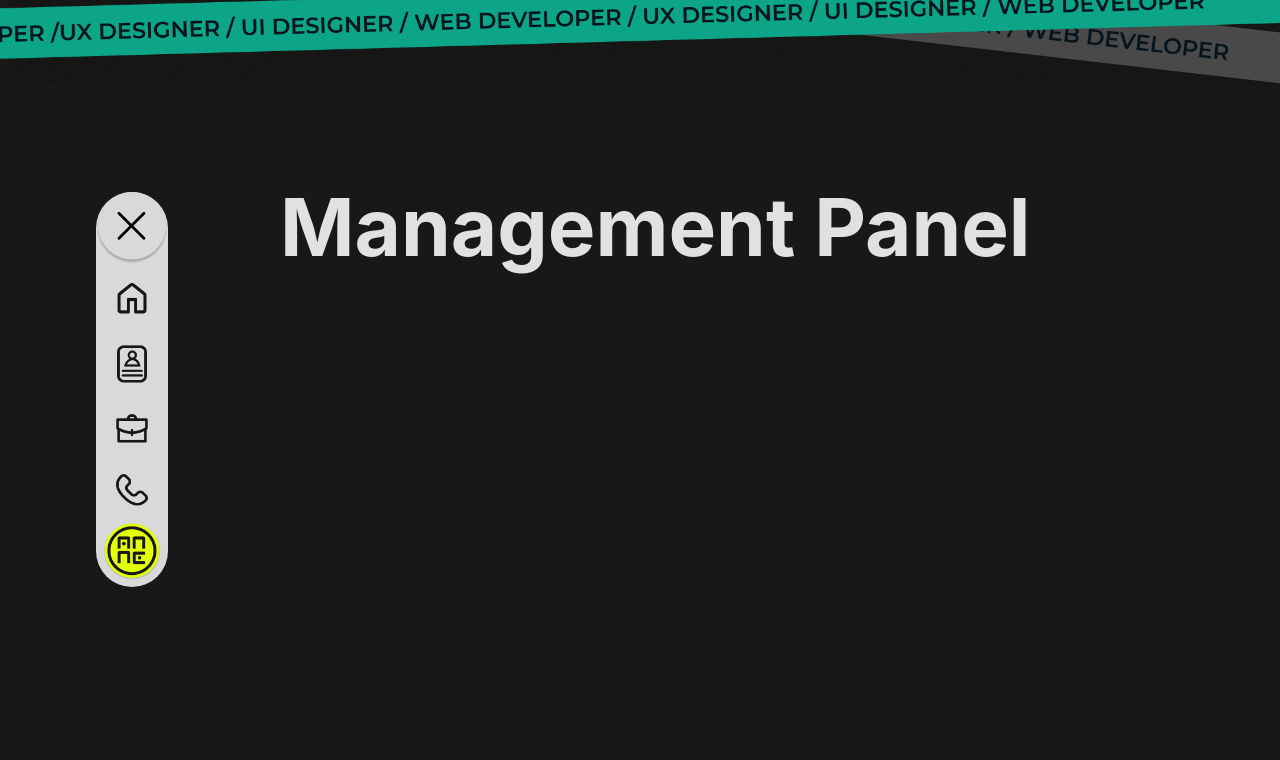
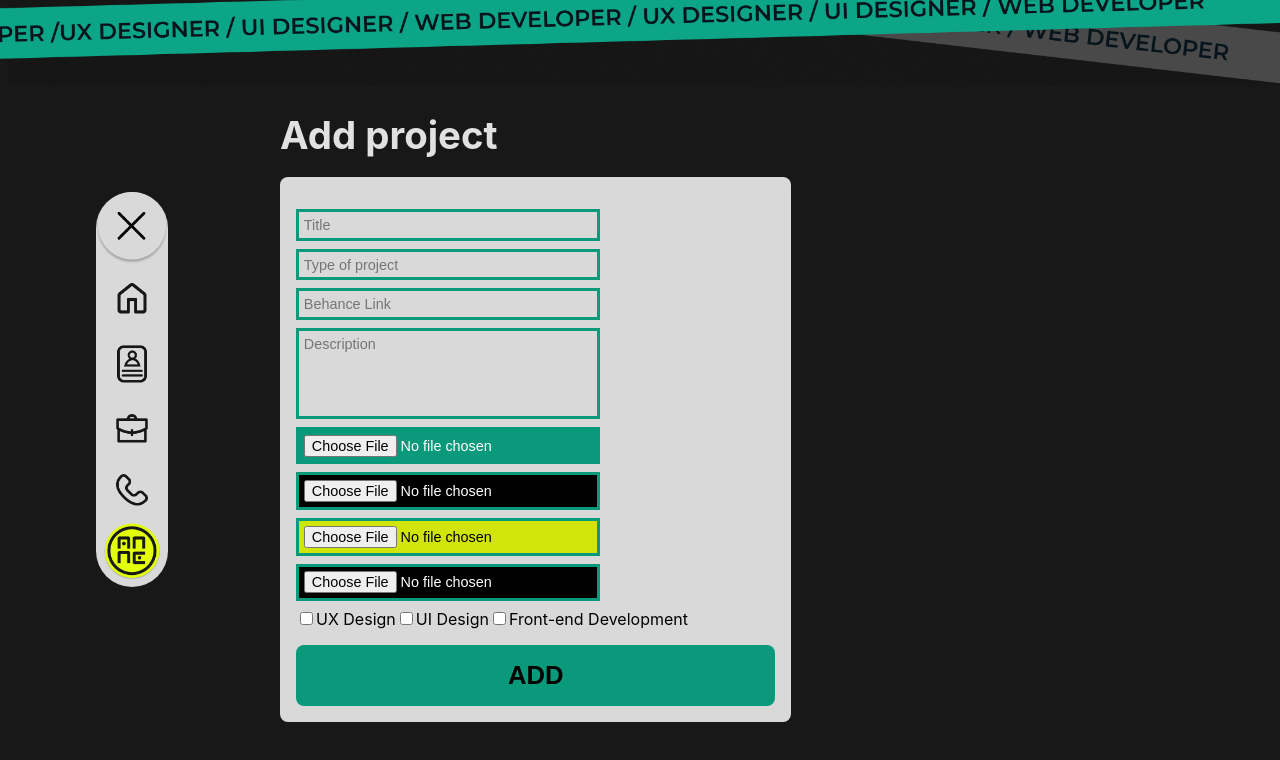
Before and after one commit to AnneSolarte/P.Web---2024, a React (Vite) app in the folder Portfolio/: page /management-panel in a window 1280 px wide. Shown: the top 760 px of the page. Built offline with nearby package versions, Linux system fonts and the light colour scheme.

Commit message:
feature: management panel page style

```diff
--- a/Portfolio/src/components/Form/Form.css
+++ b/Portfolio/src/components/Form/Form.css
@@ -39,9 +39,10 @@
     margin-top: 1rem;
 }
 
-#input-message{
+#input-description, #input-message{
     padding-bottom: 4rem;
 }
+
 
 .form-login-card{
     display: flex;
@@ -71,6 +72,71 @@
     font-size: 0.8rem;
 }
 
+.form-add-project-card{
+    display: flex;
+    align-items: center;
+    justify-content: center;
+    background-color: #D9D9D9;
+    color: black;
+    border-radius: 0.5rem;
+    padding: 1rem;
+}
+
+
+.form-add-project-div{
+    display: flex;
+    flex-direction: column;
+    margin-top: 1rem;
+}
+
+.submit-input-add-project{
+    width: 100%;
+    background-color: #0B997C;
+    padding: 1rem;
+    font-size: 1.6rem;
+    color: black;
+    font-weight: 600;
+    border-radius: 0.5rem;
+    margin-top: 1rem;
+    border: none;
+}
+
+.form-add-project-div input{
+    width: 18rem;
+    border: 3px solid #0B997C;
+    background-color: transparent;
+    margin-bottom: 0.5rem;
+    padding: 0.3rem;
+    font-size: 0.9rem;
+}
+
+#input-image1{
+    display: flex ;
+    flex-direction: column;
+    background-color: #0B997C;
+    color: #ffffff;
+}
+
+#input-image2{
+    display: flex ;
+    flex-direction: column;
+    background-color: #000000;
+    color: #ffffff;
+}
+
+#input-image3{
+    display: flex ;
+    flex-direction: column;
+    background-color: #D1E50A;
+}
+
+#input-image4{
+    display: flex ;
+    flex-direction: column;
+    background-color: #000000;
+    color: #ffffff;
+}
+
 
 @media (min-width: 700px){
 
--- a/Portfolio/src/components/Form/Form.jsx
+++ b/Portfolio/src/components/Form/Form.jsx
@@ -2,15 +2,28 @@ import './Form.css'
 import PropTypes from 'prop-types'
 import { useContextHook } from '../../hooks/contextHook'
 
-export const Form = ({ dataForm, submitText, submitImg, type }) => {
+export const Form = ({ dataForm, submitText, submitImg, type, checkboxData }) => {
   const { user, setUser, setState } = useContextHook()
 
   const onSubmmit = (e) => {
     e.preventDefault()
     const formData = new FormData(e.target)
     const dataUser = Object.fromEntries(formData.entries())
-    console.log(dataUser)
-    setUser(dataUser)
+
+    // Construir el objeto de categorías con todos los valores en false si no están presentes en el estado del usuario
+    const categoriesObject = checkboxData.reduce((acc, checkbox) => {
+      acc[checkbox.name] = user.categories[checkbox.name] || false // Aquí se produce el error
+      return acc
+    }, {})
+
+    const updatedDataUser = {
+      ...dataUser,
+      categories: categoriesObject
+    }
+
+    console.log(updatedDataUser)
+    setUser(updatedDataUser)
+
     if (type === 'login') {
       console.log('CHANGE TO DEV')
       setState('developer')
@@ -18,17 +31,40 @@ export const Form = ({ dataForm, submitText, submitImg, type }) => {
   }
 
   const onChangeText = (e) => {
-    setUser((prevState) => ({
+    const { name, value, type, checked } = e.target
+
+    if (type === 'checkbox') {
+      setUser(prevState => ({
         ...prevState,
-      [e.target.name]: e.target.value
+        categories: {
+          ...prevState.categories,
+          [name]: checked
+        }
+      }))
+    } else {
+      setUser(prevState => ({
+        ...prevState,
+        [name]: value
       }))
     }
-
+  }
   return (
     <div className={'form-' + type + '-card'}>
       <form onSubmit={onSubmmit}>
         <div className={'form-' + type + '-div'}>
           {dataForm.map((field, index) => (
+            field.type === 'image'
+              ? (
+                <input
+                  key={index}
+                  type='file'
+                  id={'input-' + field.name}
+                  name={field.name}
+                  accept='image/*'
+                  onChange={onChangeText}
+                />
+                )
+              : (
                 <input
                   key={index}
                   type='text'
@@ -38,9 +74,28 @@ export const Form = ({ dataForm, submitText, submitImg, type }) => {
                   onChange={onChangeText}
                   id={'input-' + field.name}
                 />
+                )
+
           ))}
         </div>
 
+        {
+         type === 'add-project'
+           ? (
+               checkboxData.map(checkbox => (
+                 <label key={checkbox.id}>
+                   <input
+                     type='checkbox'
+                     name={checkbox.name}
+                     checked={(user.categories && user.categories[checkbox.name]) || false}
+                     onChange={onChangeText}
+                   />
+                   {checkbox.label}
+                 </label>
+               ))
+             )
+           : null
+        }
         {
             submitText
               ? (
@@ -76,5 +131,6 @@ Form.propTypes = {
   ).isRequired,
   submitText: PropTypes.string,
   submitImg: PropTypes.string,
-  type: PropTypes.string
+  type: PropTypes.string.isRequired,
+  checkboxData: PropTypes.array
 }
--- a/Portfolio/src/data/forms.js
+++ b/Portfolio/src/data/forms.js
@@ -35,3 +35,72 @@ export const loginForm = [
   }
 
 ]
+
+export const addProject = [
+  {
+    id: '1',
+    name: 'title',
+    type: 'text',
+    placeholder: 'Title'
+  },
+  {
+    id: '3',
+    name: 'project',
+    type: 'text',
+    placeholder: 'Type of project'
+  },
+  {
+    id: '4',
+    name: 'behanceLink',
+    type: 'text',
+    placeholder: 'Behance Link'
+  },
+  {
+    id: '5',
+    name: 'description',
+    type: 'text',
+    placeholder: 'Description'
+  },
+  {
+    id: '6',
+    name: 'image1',
+    type: 'image',
+    placeholder: 'Image 1 URL'
+  },
+  {
+    id: '7',
+    name: 'image2',
+    type: 'image',
+    placeholder: 'Image 2 URL'
+  },
+  {
+    id: '8',
+    name: 'image3',
+    type: 'image',
+    placeholder: 'Image 3 URL'
+  },
+  {
+    id: '9',
+    name: 'image4',
+    type: 'image',
+    placeholder: 'Image 4 URL'
+  }
+]
+
+export const checkboxData = [
+  {
+    id: '1',
+    name: 'ux-design',
+    label: 'UX Design'
+  },
+  {
+    id: '2',
+    name: 'ui-design',
+    label: 'UI Design'
+  },
+  {
+    id: '3',
+    name: 'front-end-dev',
+    label: 'Front-end Development'
+  }
+]
--- a/Portfolio/src/pages/ManagementPanel/ManagementPanel.css
+++ b/Portfolio/src/pages/ManagementPanel/ManagementPanel.css
@@ -0,0 +1,6 @@
+.management-panel-page h1{
+    display: flex;
+    font-size: 2.4rem;
+    margin: 0;
+    margin-bottom: 0.5em;
+}
--- a/Portfolio/src/pages/ManagementPanel/ManagementPanel.jsx
+++ b/Portfolio/src/pages/ManagementPanel/ManagementPanel.jsx
@@ -1,9 +1,20 @@
+import { Form } from '../../components/Form/Form'
 import './ManagementPanel.css'
+import { addProject, checkboxData } from '../../data/forms'
 
 export const ManagementPanel = () => {
   return (
     <div className='page-div'>
-      <h1>Management Panel</h1>
+      <div className='management-panel-page'>
+        <h1>Add project</h1>
+        <Form
+          dataForm={addProject}
+          submitText='ADD'
+          type='add-project'
+          checkboxData={checkboxData}
+        />
+      </div>
+
     </div>
   )
 }
```
Lines whose indentation alone changed are shown as unchanged.
